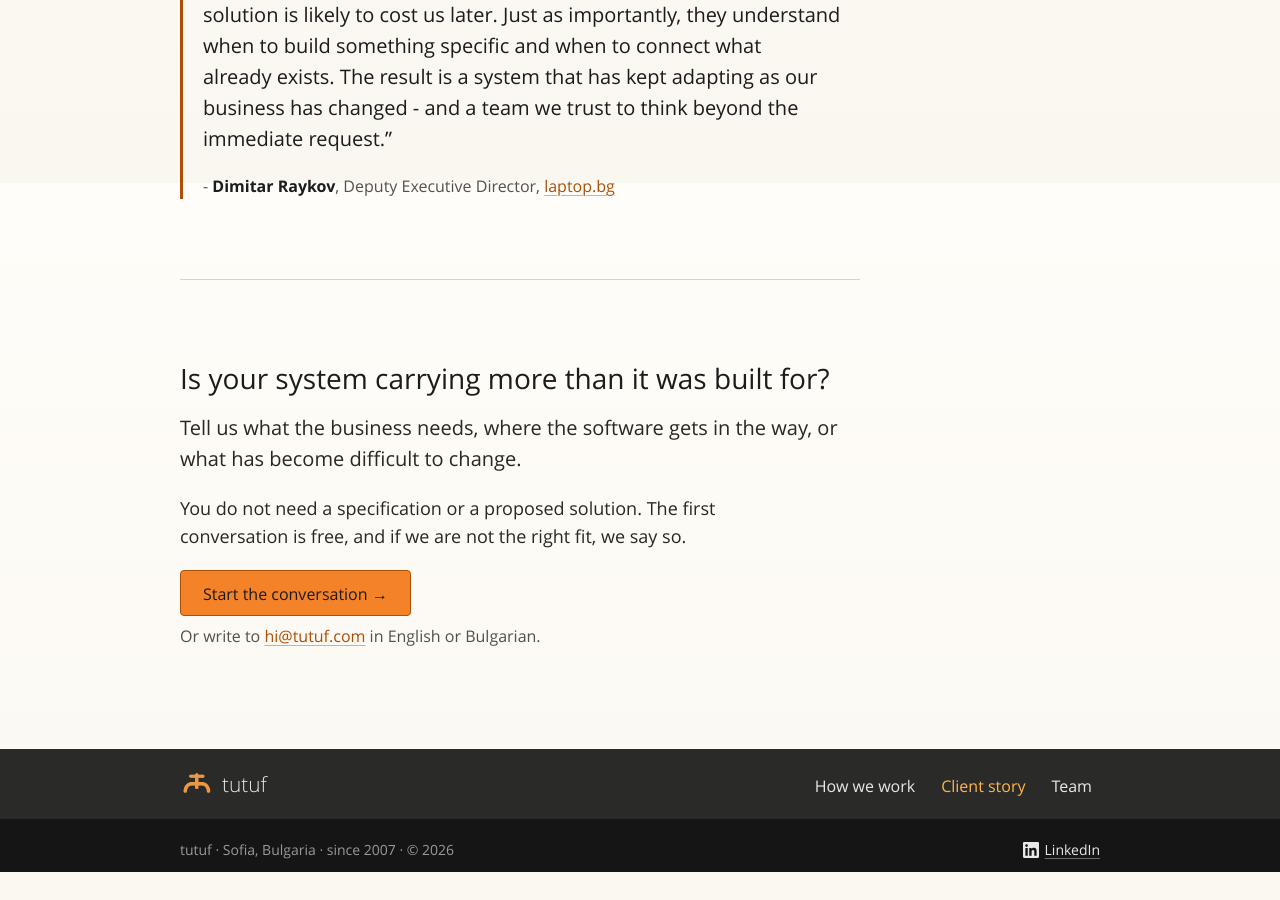
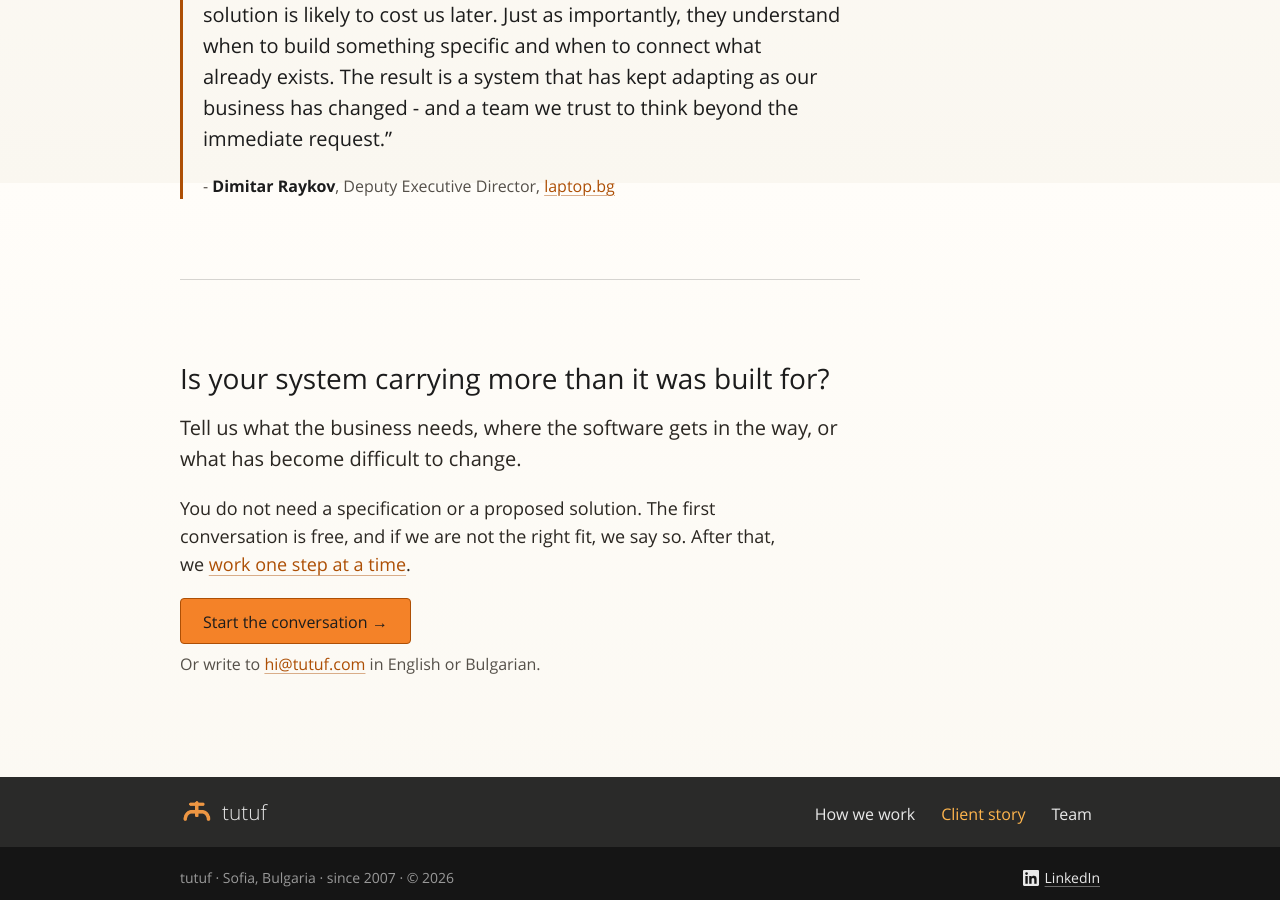
Before and after one commit to tutuf/tutuf.github.io, a Jekyll site: the page built from laptop-bg.md, in a window 1280 px wide and 900 px high, scrolled down 2517 px. Built offline with Jekyll 4.4.1, drawn with Linux system fonts in a browser that asks for light colours; before the commit the page ends 3389 px from its top, so only the background shows below that.

Commit message:
Give page titles more meaning and link How we work with the client story
Titles now say what each page offers in search results and link previews;
headings, eyebrows and menu names are unchanged. How we work links to the
laptop.bg product model as an example, and the client story's contact
section links to how the work continues after the first conversation.

Co-Authored-By: Claude Opus 5.5 <noreply@anthropic.com>

```diff
--- a/laptop-bg.md
+++ b/laptop-bg.md
@@ -67,7 +67,7 @@ Over seventeen years, the system grew with a real business. Some parts were buil
 
 Tell us what the business needs, where the software gets in the way, or what has become difficult to change.
 
-You do not need a specification or a proposed solution. The first conversation is free, and if we are not the right fit, we say so.
+You do not need a specification or a proposed solution. The first conversation is free, and if we are not the right fit, we say so. After that, we [work one step at a time](/how-we-work/#working-together-one-step-at-a-time).
 
 [Start the conversation](mailto:hi@tutuf.com?subject=After%20reading%20the%20laptop.bg%20story)
 {: .cta .primary}
```
Also changed, not shown: other parts of laptop-bg.md (+1 -1 lines), how-we-work.md (+2 -2 lines), index.md (+1 -1 lines), team.md (+1 -1 lines).
